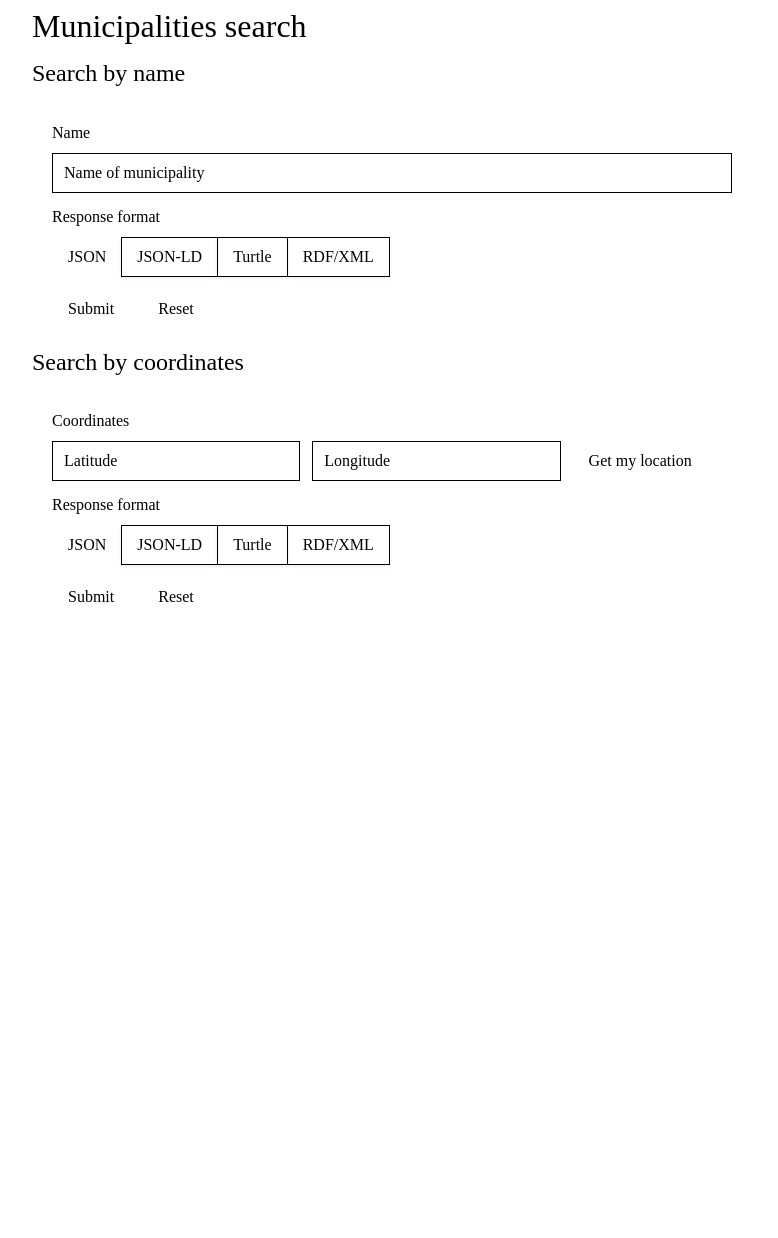
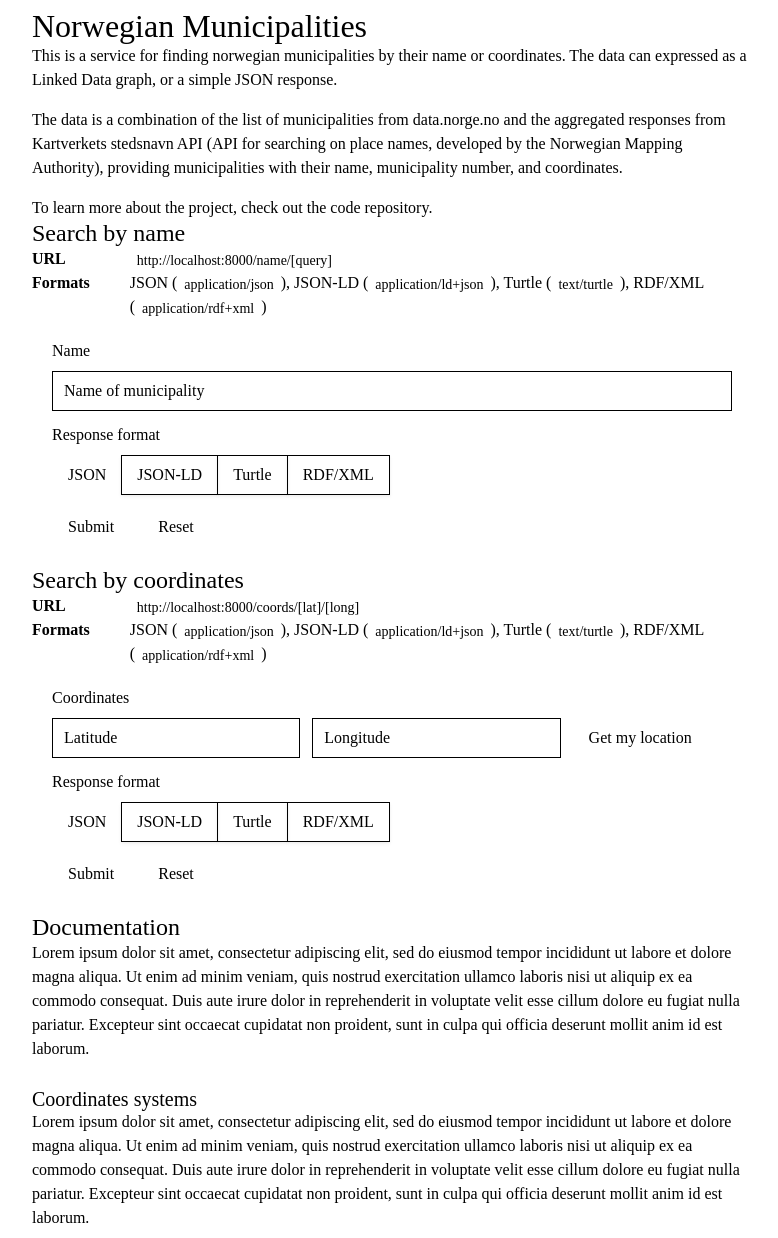
Before and after one commit to megoth-capgemini/municipalities-coordinates, a React (Vite) app: page / in a window 1280 px wide. Shown: the whole page, without its empty margins (248-1026 px from the left). Before the commit the page ends 800 px from the top, so only its background shows below. Built offline with nearby package versions, Linux system fonts and the light colour scheme.

Commit message:
Added some more documentation
And a bit of placeholder text at the end

```diff
--- a/src/components/front-page/index.tsx
+++ b/src/components/front-page/index.tsx
@@ -1,20 +1,92 @@
-import SearchByName from "../search-by-name";
-import SearchByProximity from "../search-by-proximity";
+import SearchByName, { NAME_SEARCH_API } from "../search-by-name";
+import SearchByProximity, { PROX_SEARCH_API } from "../search-by-proximity";
+import SupportedModes from "../supported-modes";
 
 export default function FrontPage() {
   return (
     <div className="bulma-container">
       <header className="bulma-content">
-        <h1 className="bulma-title">Municipalities search</h1>
+        <h1 className="bulma-title">Norwegian Municipalities</h1>
+        <p>
+          This is a service for finding norwegian municipalities by their name
+          or coordinates. The data can expressed as a{" "}
+          <a href="https://en.wikipedia.org/wiki/Linked_data">Linked Data</a>{" "}
+          graph, or a simple{" "}
+          <a href="https://www.json.org/json-en.html">JSON</a> response.
+        </p>
+        <p>
+          The data is a combination of{" "}
+          <a href="https://data.norge.no/datasets/978a923c-9ab6-3617-8fd6-6622363454e3">
+            the list of municipalities from data.norge.no
+          </a>{" "}
+          and the aggregated responses from{" "}
+          <a href={""}>Kartverkets stedsnavn API</a> (API for searching on place
+          names, developed by the{" "}
+          <a href={"https://www.kartverket.no/"}>Norwegian Mapping Authority</a>
+          ), providing municipalities with their name, municipality number, and
+          coordinates.
+        </p>
+        <p>
+          To learn more about the project, check out{" "}
+          <a href="https://github.com/megoth-capgemini/municipalities-coordinates">
+            the code repository
+          </a>
+          .
+        </p>
       </header>
       <article className="bulma-block bulma-content">
         <h2 className="bulma-title bulma-is-4">Search by name</h2>
+        <dl>
+          <dt>URL</dt>
+          <dd>
+            <code>{NAME_SEARCH_API}[query]</code>
+          </dd>
+          <dt>Formats</dt>
+          <dd>
+            <SupportedModes />
+          </dd>
+        </dl>
       </article>
       <SearchByName />
       <article className="bulma-block bulma-content">
         <h2 className="bulma-title bulma-is-4">Search by coordinates</h2>
+        <dl>
+          <dt>URL</dt>
+          <dd>
+            <code>{PROX_SEARCH_API}[lat]/[long]</code>
+          </dd>
+          <dt>Formats</dt>
+          <dd>
+            <SupportedModes />
+          </dd>
+        </dl>
       </article>
       <SearchByProximity />
+      <article className="bulma-block bulma-content">
+        <h2 className="bulma-title bulma-is-4">Documentation</h2>
+        <p>
+          Lorem ipsum dolor sit amet, consectetur adipiscing elit, sed do
+          eiusmod tempor incididunt ut labore et dolore magna aliqua. Ut enim ad
+          minim veniam, quis nostrud exercitation ullamco laboris nisi ut
+          aliquip ex ea commodo consequat. Duis aute irure dolor in
+          reprehenderit in voluptate velit esse cillum dolore eu fugiat nulla
+          pariatur. Excepteur sint occaecat cupidatat non proident, sunt in
+          culpa qui officia deserunt mollit anim id est laborum.
+        </p>
+        <h3 className="bulma-title bulma-is-5">Coordinates systems</h3>
+        <p>
+          Lorem ipsum dolor sit amet, consectetur adipiscing elit, sed do
+          eiusmod tempor incididunt ut labore et dolore magna aliqua. Ut enim ad
+          minim veniam, quis nostrud exercitation ullamco laboris nisi ut
+          aliquip ex ea commodo consequat. Duis aute irure dolor in
+          reprehenderit in voluptate velit esse cillum dolore eu fugiat nulla
+          pariatur. Excepteur sint occaecat cupidatat non proident, sunt in
+          culpa qui officia deserunt mollit anim id est laborum.
+        </p>
+      </article>
+      <footer className="bulma-block bulma-content">
+        <nav></nav>
+      </footer>
     </div>
   );
 }
--- a/src/components/search-by-name/index.tsx
+++ b/src/components/search-by-name/index.tsx
@@ -3,7 +3,7 @@ import clsx from "clsx";
 import SearchForm from "../search-form";
 
 // @ts-ignore
-const SEARCH_API = import.meta.env.VITE_NAME_API_URL || "/name/";
+export const NAME_SEARCH_API = import.meta.env.VITE_NAME_API_URL || "/name/";
 
 interface FormData {
   name: string;
@@ -17,7 +17,7 @@ export default function SearchByName() {
     formState: { errors },
   } = form;
 
-  const getUrl = ({ name }: FormData): string => SEARCH_API + name;
+  const getUrl = ({ name }: FormData): string => NAME_SEARCH_API + name;
 
   return (
     <SearchForm form={form} getUrl={getUrl}>
--- a/src/components/search-by-proximity/index.tsx
+++ b/src/components/search-by-proximity/index.tsx
@@ -3,8 +3,9 @@ import { useForm } from "react-hook-form";
 import clsx from "clsx";
 import SearchForm, { FormData } from "../search-form";
 
-// @ts-ignore
-const SEARCH_API = import.meta.env.VITE_PROXIMITY_API_URL || "/coords/";
+export const PROX_SEARCH_API =
+  // @ts-ignore
+  import.meta.env.VITE_PROXIMITY_API_URL || "/coords/";
 
 interface ProximityFormData extends FormData {
   lat: number;
@@ -21,7 +22,7 @@ export default function SearchByProximity() {
   } = form;
 
   const getUrl = ({ lat, long }: ProximityFormData) =>
-    `${SEARCH_API}${lat}/${long}`;
+    `${PROX_SEARCH_API}${lat}/${long}`;
 
   const getCoordinates = (event: MouseEvent<HTMLButtonElement>) => {
     event.preventDefault();
--- a/src/components/search-form/index.tsx
+++ b/src/components/search-form/index.tsx
@@ -19,7 +19,7 @@ interface Props {
   getUrl: (data: any) => string;
 }
 
-export const MODES: Array<Mode> = [
+export const SUPPORTED_MODES: Array<Mode> = [
   { name: "JSON", media_format: "application/json", prism_format: "json" },
   {
     name: "JSON-LD",
@@ -38,9 +38,11 @@ export default function SearchForm({
   const highlightAll = usePrism();
   const [url, setUrl] = useState<string>("");
   const [result, setResult] = useState<string>("");
-  const [selectedMode, setSelectedMode] = useState<Mode>(MODES[0]);
+  const [selectedMode, setSelectedMode] = useState<Mode>(SUPPORTED_MODES[0]);
   const [requestedMode, setRequestedMode] = useState<Mode | null>(null);
-  const [language, setLanguage] = useState<string>(MODES[0].prism_format);
+  const [language, setLanguage] = useState<string>(
+    SUPPORTED_MODES[0].prism_format,
+  );
   const [error, setError] = useState<Error | null>(null);
 
   useEffect(
@@ -58,8 +60,9 @@ export default function SearchForm({
     const mediaFormat = response.headers.get("content-type");
     const responseText = await response.text();
     const mode =
-      MODES.find((mode) => mediaFormat?.indexOf(mode.media_format) !== -1) ||
-      MODES[0];
+      SUPPORTED_MODES.find(
+        (mode) => mediaFormat?.indexOf(mode.media_format) !== -1,
+      ) || SUPPORTED_MODES[0];
 
     setUrl(url);
     setResult(
@@ -79,8 +82,8 @@ export default function SearchForm({
         onReset={() => {
           setResult("");
           setRequestedMode(null);
-          setSelectedMode(MODES[0]);
-          setLanguage(MODES[0].prism_format);
+          setSelectedMode(SUPPORTED_MODES[0]);
+          setLanguage(SUPPORTED_MODES[0].prism_format);
           setError(null);
           clearErrors();
         }}
@@ -89,7 +92,7 @@ export default function SearchForm({
         <div className="bulma-field">
           <label className="bulma-label">Response format</label>
           <div className="bulma-field bulma-has-addons">
-            {MODES.map((mode) => (
+            {SUPPORTED_MODES.map((mode) => (
               <div className="bulma-control" key={mode.media_format}>
                 <button
                   className={clsx("bulma-button", {
@@ -131,7 +134,7 @@ export default function SearchForm({
           <div className="bulma-content">
             <h3 className={"bulma-title bulma-is-6"}>Results</h3>
             <p>
-              Request sent to: <code>{url}</code>
+              Request: <code>{url}</code>
               <br />
               Header: <code>{requestedMode.media_format}</code>
               <br />
--- /dev/null
+++ b/src/components/supported-modes/index.tsx
@@ -0,0 +1,13 @@
+import { SUPPORTED_MODES } from "../search-form";
+
+export default function SupportedModes() {
+  return (
+    <span className="supported-modes">
+      {SUPPORTED_MODES.map(({ name, media_format }) => (
+        <span>
+          {name} (<code>{media_format}</code>)
+        </span>
+      ))}
+    </span>
+  );
+}
--- a/src/styles/global.css
+++ b/src/styles/global.css
@@ -7,3 +7,26 @@
         margin: 0.5rem auto;
     }
 }
+
+.bulma-content h1:not(:last-child),
+.bulma-content h2:not(:last-child),
+.bulma-content h3:not(:last-child),
+.bulma-content h4:not(:last-child),
+.bulma-content h5:not(:last-child),
+.bulma-content h6:not(:last-child) {
+    margin-bottom: calc(var(--bulma-block-spacing) / 2);
+}
+
+.supported-modes > *:not(:last-child):after {
+    content: ", ";
+}
+
+dl {
+    display: grid;
+    gap: 0 1ch;
+    grid-template-columns: auto 1fr;
+}
+
+dt {
+    font-weight: bold;
+}
```
Also changed, not shown: 5 other files (tests, documents, lock files or other folders).
